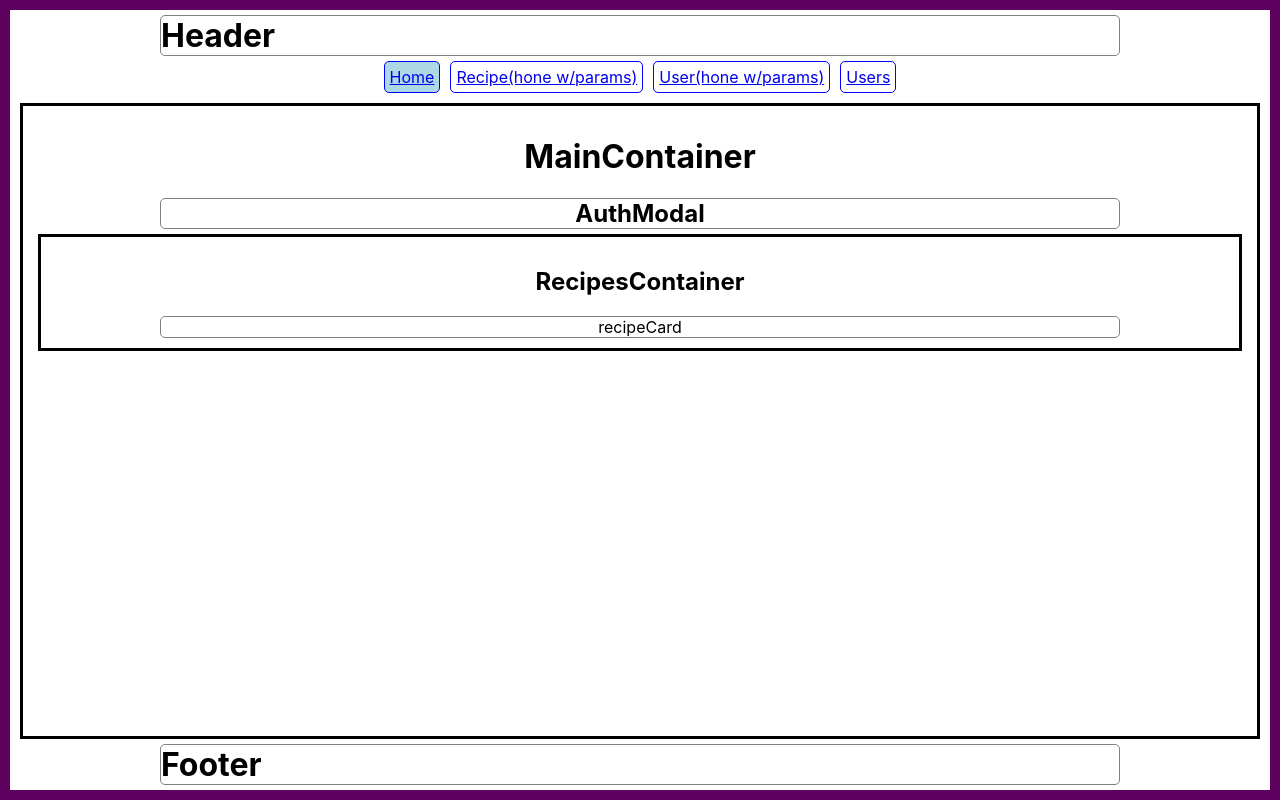
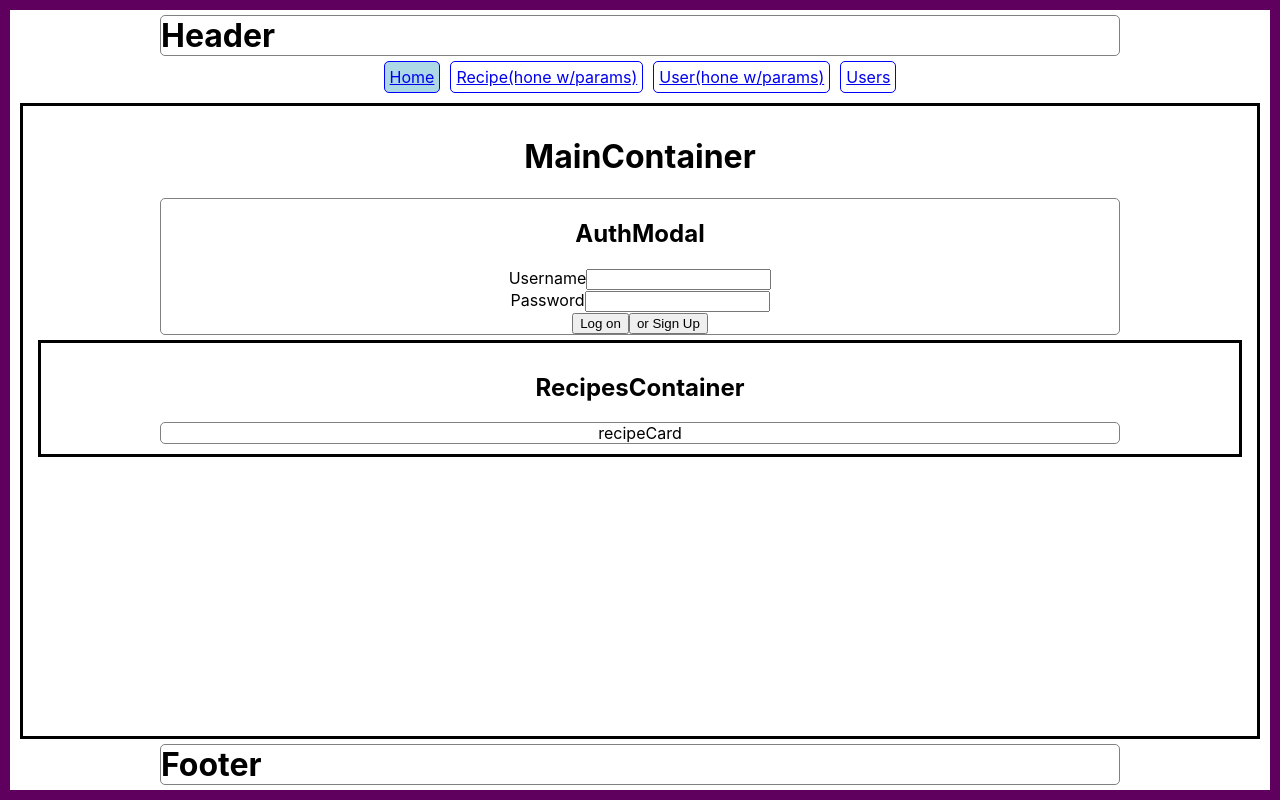
Before and after one commit to royemosby/RecipeSwap_v2, a React (Create React App) app in the folder recipe-swap-frontend/: page / in a window 1280 px wide. Built offline with nearby package versions, Linux system fonts and the light colour scheme.

Commit message:
adds form and input state

```diff
--- a/recipe-swap-frontend/src/main/AuthModal.js
+++ b/recipe-swap-frontend/src/main/AuthModal.js
@@ -1,9 +1,57 @@
 import React, {Component} from 'react'
 
 class AuthModal extends Component{
+
+  constructor(props){
+    super(props)
+    this.state = {
+      username: "",
+      password: "",
+      login: true //TODO: toggle this to toggle back and forth
+    }             // between login and sign up. Use this to also
+  }               // determine the post route the adapter will use
+                  // login ? "auth#create" : "users#create"
+
+  handleUpdate = (evt)=>{
+    this.setState({
+      [evt.target.className] : evt.target.value
+    })
+  }
+
+  handleSubmit = (evt) =>{
+    evt.preventDefault();
+    //TODO: Redux and/or adapter wire-up
+    this.setState({
+      username: "",
+      password: "",
+    })
+  }
+
   render(){
     return(
-      <h2 class="prez">AuthModal</h2>
+      <div className={["modal", "prez"].join(" ")}>
+        <h2>AuthModal</h2>
+        <form onSubmit={this.handleSubmit}>
+          <div>
+            <label>Username
+              <input type="text"
+                      onChange={this.handleUpdate}
+                      className="username"
+                      value={this.state.username}/>
+            </label>
+          </div>
+          <div>
+            <label>Password
+              <input type="password"
+                      onChange={this.handleUpdate}
+                      className="password"
+                      value={this.state.password} />
+            </label>
+          </div>
+          <input type="submit" value="Log on"/>
+          <button>or Sign Up</button>
+        </form>
+      </div>
     )
   }
 }
```
